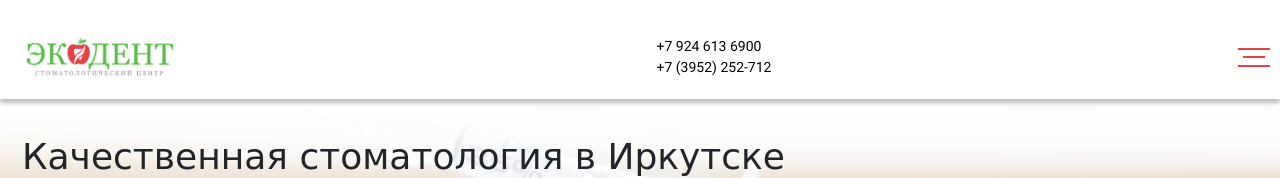
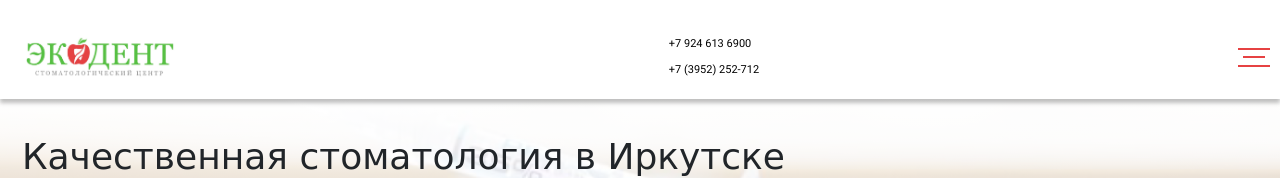
Before and after one commit to DimKaN7/ekodent, a Vue app: page / in a window 1280 px wide. Shown: the top 178 px of the page. Built offline with nearby package versions, Linux system fonts and the light colour scheme; what vue-yandex-metrika would draw is missing.

Commit message:
[another_tabs_scaling][HOT-FIX] Правим номер для маленьких экранов, и выравниваем превью по центру

```diff
--- a/src/components/Header/Header.vue
+++ b/src/components/Header/Header.vue
@@ -11,10 +11,10 @@
             <InfoContent v-for="(s, index) in (isMobile ? headerStrings.mobile : headerStrings.desktop)"
             :key="index" :icon="isMobile ? '' : icons[index]" :texts="s.texts"
             :hrefs="s.hrefs" :styles="isMobile
-                                      ? 'font-weight: 500; font-size: 14px;'
+                                      ? 'font-weight: 500; font-size: 11px;'
                                       :
                                         index == 3
-                                        ? 'font-weight: 500; font-size: 18px;'
+                                        ? 'font-weight: 500; font-size: 14px;'
                                         : ''"/>
                                         <!-- <div v-if="isMobile" class="menu-details dropdown dropbtn">
             <div v-if="isMobile" class="menu-details-item">
--- a/src/components/Preview/Preview.vue
+++ b/src/components/Preview/Preview.vue
@@ -117,6 +117,10 @@ export default {
           display: flex;
           flex-direction: column;
           align-items: center;
+          @media (max-width:360px) {
+            justify-content: center;
+            width: 100%;
+          }
 
           &__icon {
             width: 60px;
```
